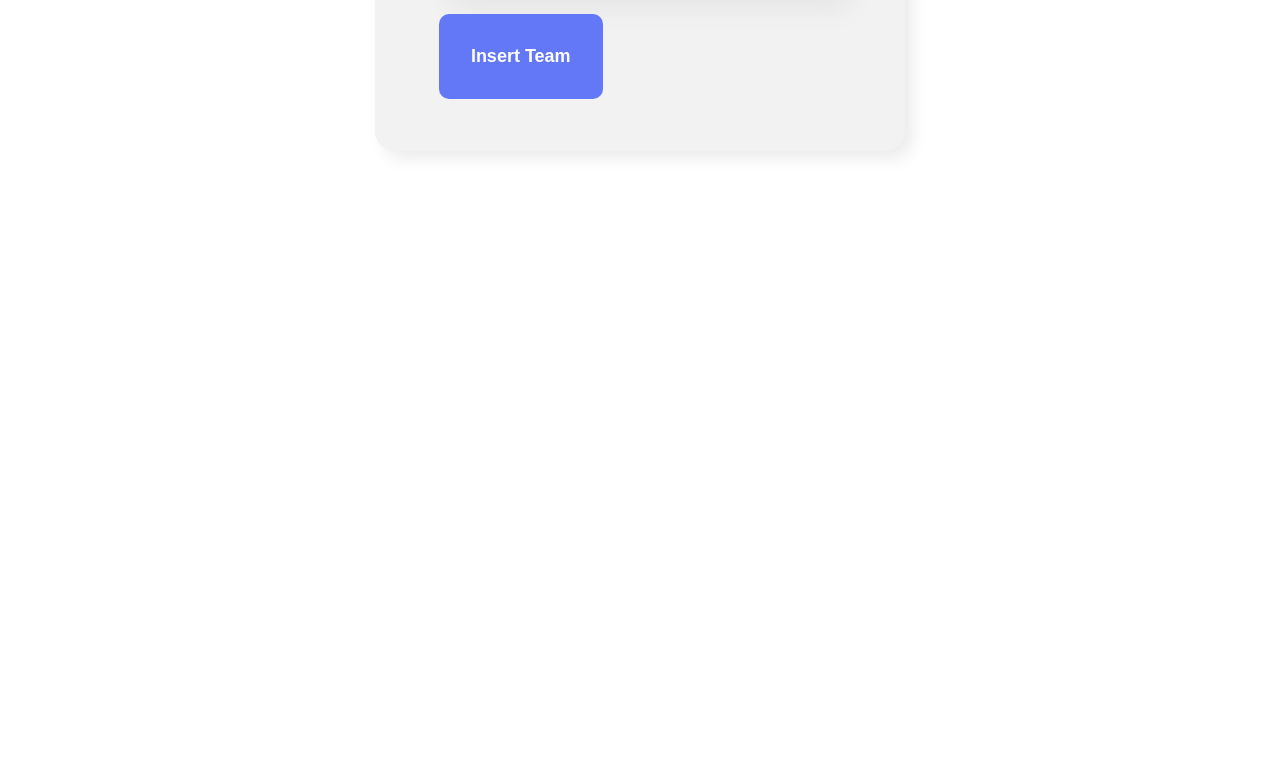
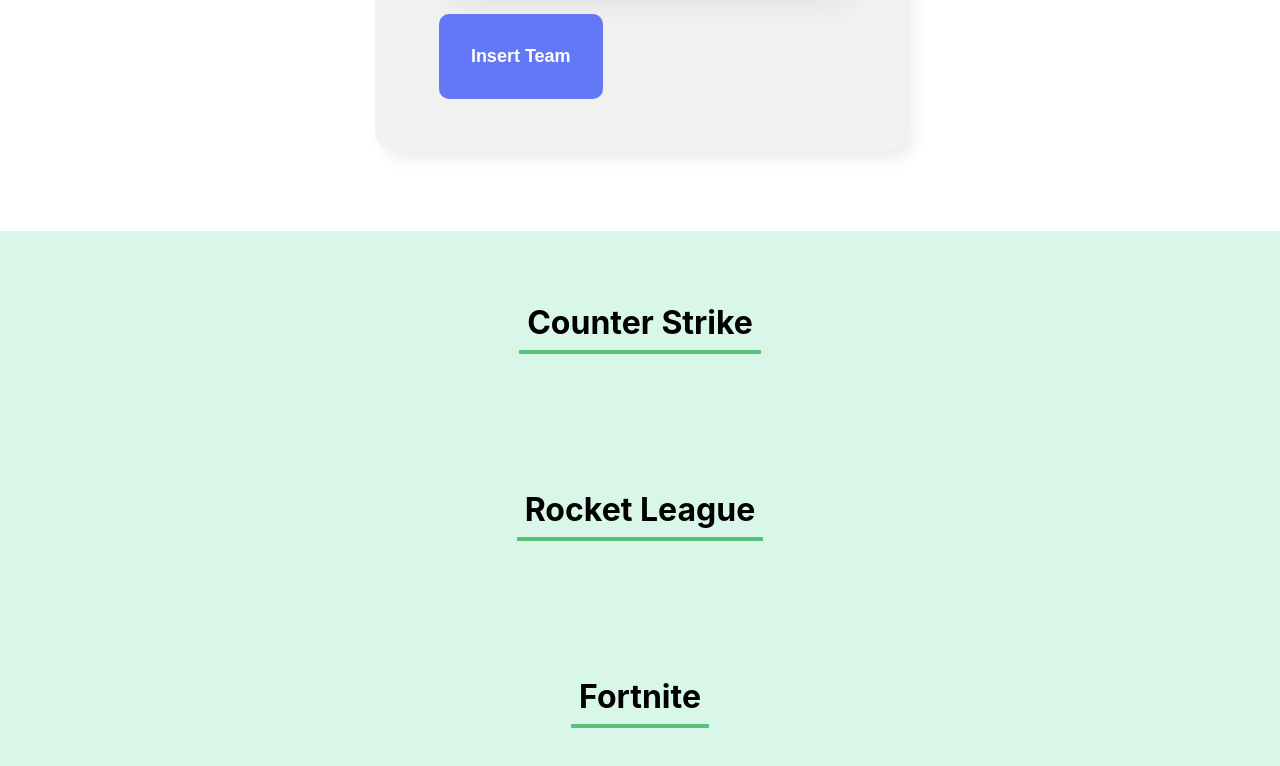
Before and after one commit to GuilhermePittner/first-react-app, a React (Create React App) app: page / in a window 1280 px wide. Shown: the part 1214-1980 px from the top of the page. Before the commit the page ends 1445 px from the top, so only its background shows below. Built offline with nearby package versions, Linux system fonts and the light colour scheme.

Commit message:
creating teams section

```diff
--- a/src/App.js
+++ b/src/App.js
@@ -1,6 +1,7 @@
 import { useState } from 'react';
 import Banner from './components/Banner/Banner';
 import Form from './components/Form';
+import Team from './components/Team';
 
 /*
 basically I just created two components (.js files)
@@ -21,6 +22,10 @@ function App() {
     <div className="App">
       <Banner/>
       <Form savingUser={data => saveUser(data)} />
+
+      <Team title="Counter Strike" />
+      <Team title="Rocket League" />
+      <Team title="Fortnite" />
     </div>
   );
 }
--- /dev/null
+++ b/src/components/Team/Team.css
@@ -0,0 +1,12 @@
+.team_section {
+    text-align: center;
+    padding: 32px;
+    background-color: #D9F7E9;
+}
+
+.team_section h3 {
+    font-size: 32px;
+    border-bottom: 4px solid #57C278;
+    display: inline-block;
+    padding: 8px;
+}
--- /dev/null
+++ b/src/components/Team/index.js
@@ -0,0 +1,11 @@
+import './Team.css'
+
+const Team = (props) => {
+    return (
+        <section className='team_section'>
+            <h3> {props.title} </h3>
+        </section>
+    );
+}
+
+export default Team;
```
